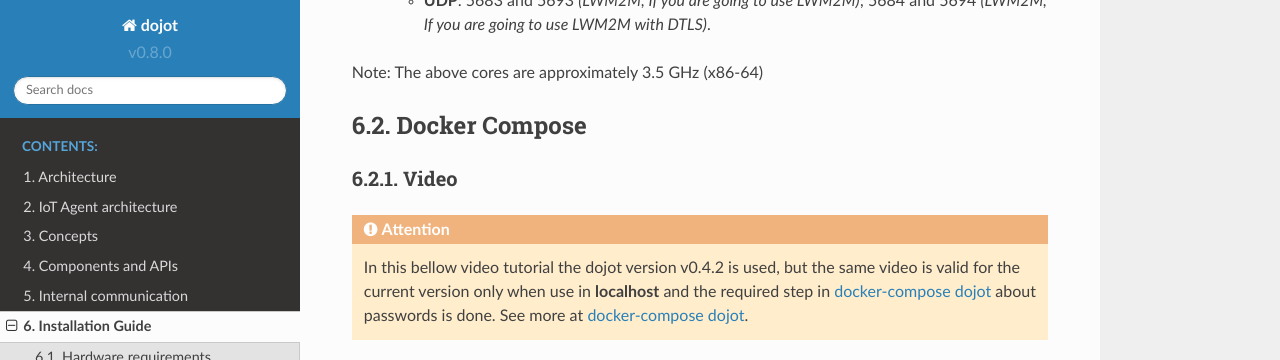
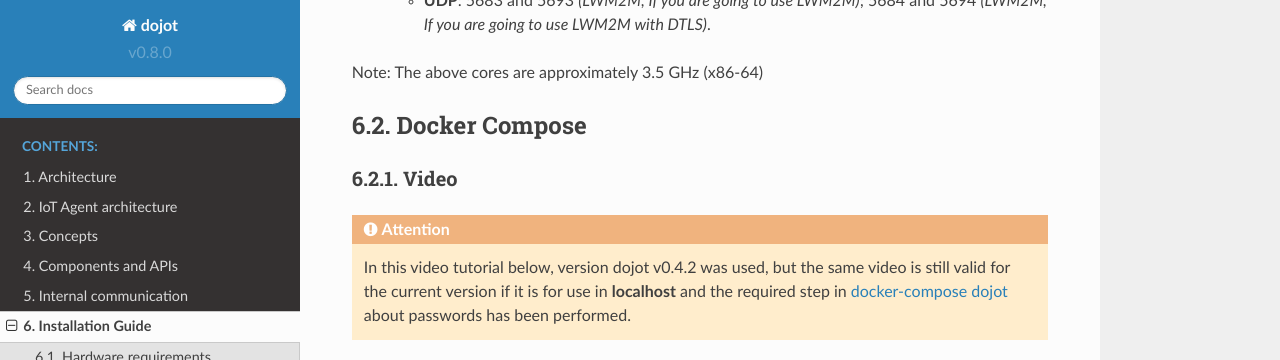
Before and after one commit to dojot/docs, a Sphinx documentation site: the page built from source/installation-guide.rst, in a window 1280 px wide and 900 px high, scrolled down 1299 px, cut to the strip 0-360 px from the top of the window. Built offline with Sphinx 7.4.7 and the Read the Docs theme 2.0.0, drawn with Linux system fonts in a browser that asks for light colours.

```diff
--- a/source/installation-guide.rst
+++ b/source/installation-guide.rst
@@ -66,10 +66,10 @@
 ^^^^^
 
 .. attention::
-   In this bellow video tutorial the dojot version v0.4.2 is used, but the same
-   video is valid for the current version only when use
-   in **localhost** and the required step in `docker-compose dojot`_ about passwords is done.
-   See more at `docker-compose dojot`_.
+   In this video tutorial below, version dojot v0.4.2 was used,
+   but the same video is still valid for the current version if
+   it is for use in **localhost** and the required step in
+   `docker-compose dojot`_ about passwords has been performed.
 
 .. raw:: html
 
--- a/source/internal-communication.rst
+++ b/source/internal-communication.rst
@@ -229,8 +229,7 @@
 management, authentication and authorization. As such, it is invoked by
 Kong whenever a request is received by one of its registered endpoints.
 This section will detail how this is performed and how they work together.
-
-Veja mais em `Kong + Keycloak`_  and  `Keycloak Dojot Provider`_.
+See more at `Kong + Keycloak`_  and  `Keycloak Dojot Provider`_.
 
 
 .. _Emitted messages from custom keycloak provider:
--- a/source/releases.rst
+++ b/source/releases.rst
@@ -12,7 +12,7 @@
 
 Keycloak
 ^^^^^^^^
- - The old service has been removed and we now use Keycloak.
+ - The old service `auth` has been removed and we now use Keycloak.
 
 Improvements and fixes
 **********************
--- a/source/using-web-interface.rst
+++ b/source/using-web-interface.rst
@@ -290,8 +290,6 @@
 In “retrieve records by:“ it will be possible to configure some filters, you can select the type of historical data filter as the “last records”, in “order” (minute, hours, days and months), and you can also choose an interval time, in addition you can still view the records in “Real time”, as new data is received they will be displayed in the chosen view. After everything is configured, a summary will be shown with the chosen name and attributes.
 When accessing the views, it will be possible to change the size, fix (which will disable the option to change the size) and still delete the views.
 
-Note: Since v0.8 there have been some changes to the login screen.
-
 .. note::
    Since v0.8 there have been some changes to the login screen,
    but they are not present in the video below.
```
Also changed, not shown: 14 other files.
